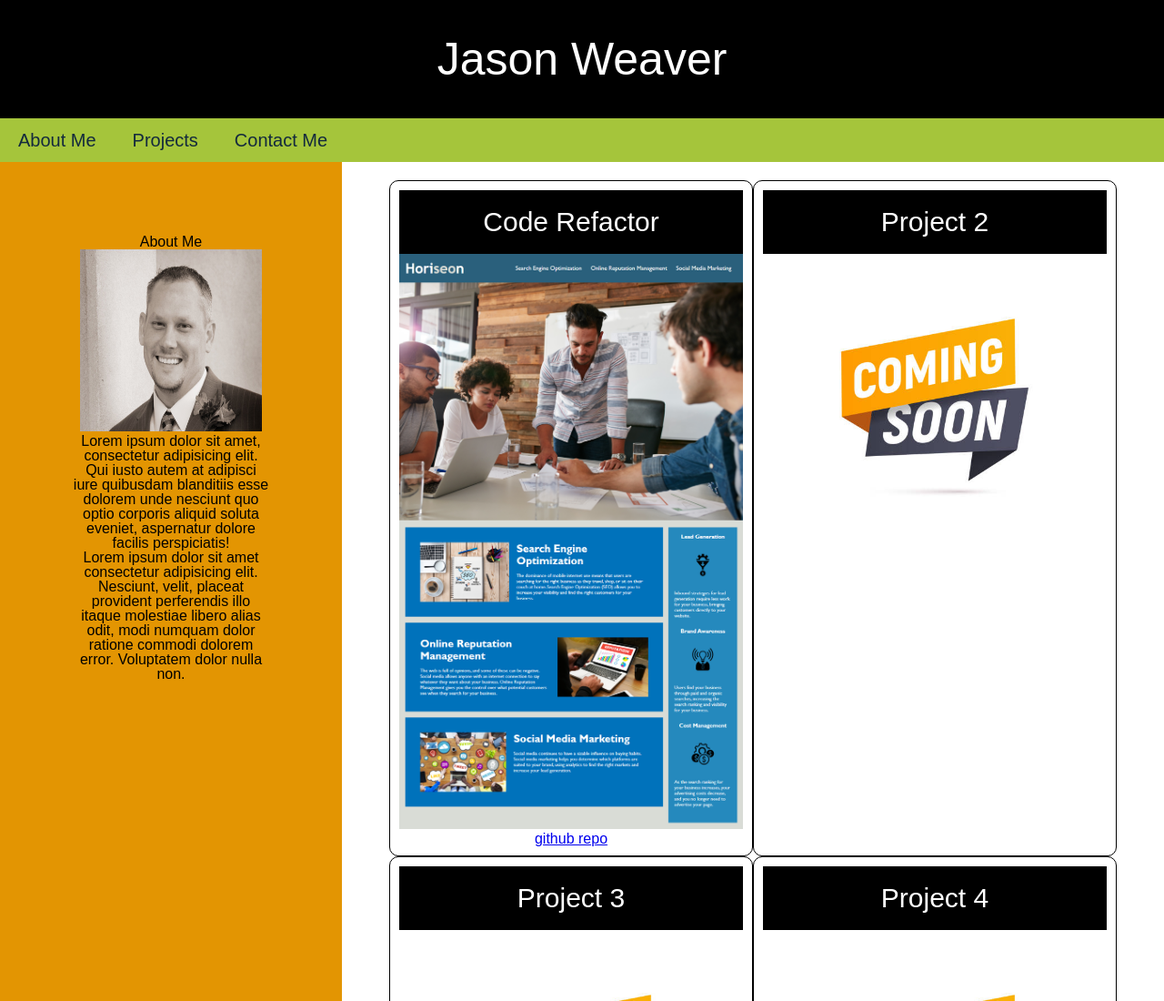
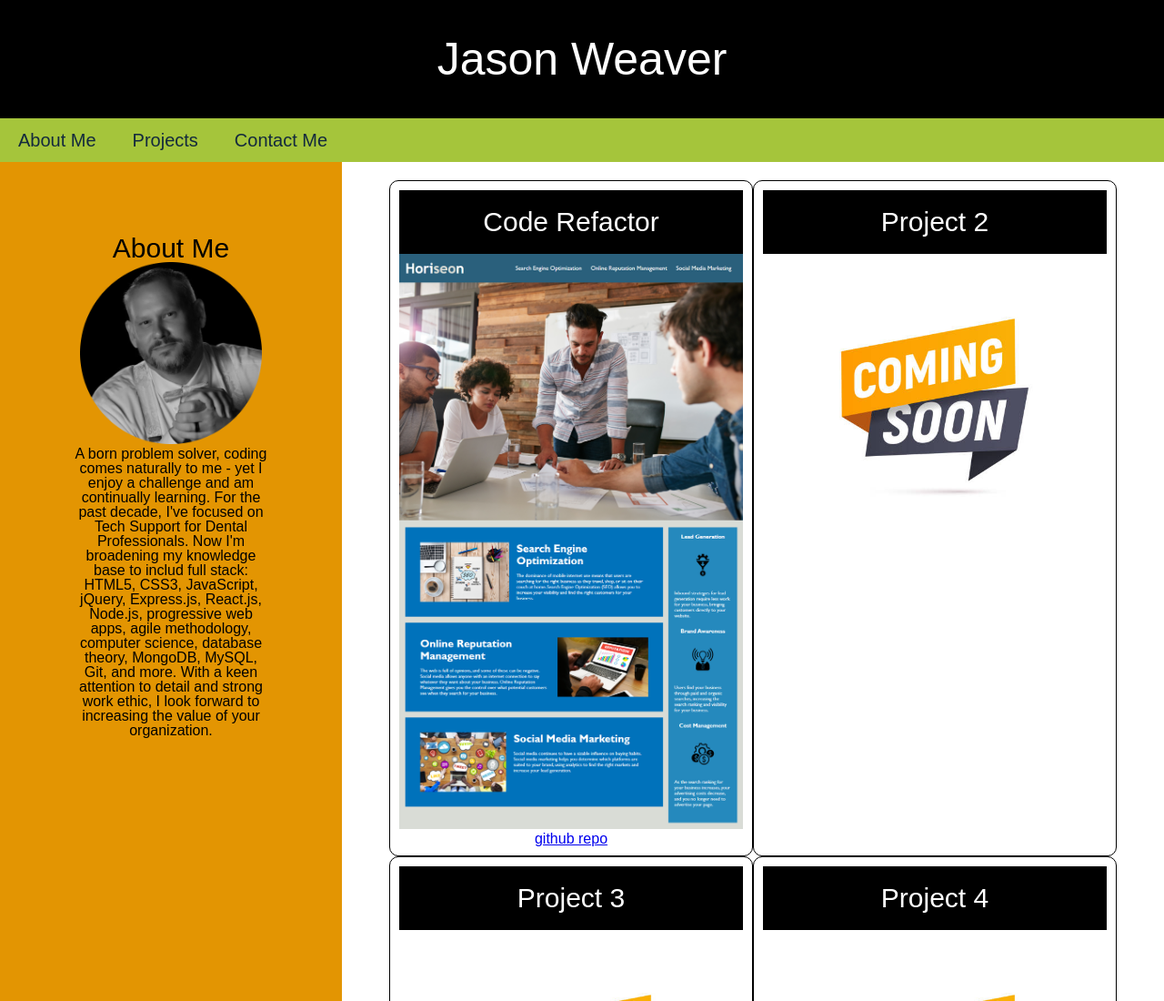
Before and after one commit to Jweaver74/Weaver-Web-Werx, a plain HTML site: page index.html in a window 1280 px wide. Shown: the top 1100 px of the page at 91% size. Drawn offline with Linux system fonts and the light colour scheme.

Commit message:
added about me section

```diff
--- a/index.html
+++ b/index.html
@@ -24,10 +24,10 @@
     <main>
       <!-- Sidebar -->
       <aside id="about">
-        <h2>About Me</h2>
-        <img height=200px width=200px src="./assets/images/20091003_173809000_iOS.jpg" alt="My picture">
-        <p>Lorem ipsum dolor sit amet, consectetur adipisicing elit. Qui iusto autem at adipisci iure quibusdam blanditiis esse dolorem unde nesciunt quo optio corporis aliquid soluta eveniet, aspernatur dolore facilis perspiciatis!</p>
-        <p>Lorem ipsum dolor sit amet consectetur adipisicing elit. Nesciunt, velit, placeat provident perferendis illo itaque molestiae libero alias odit, modi numquam dolor ratione commodi dolorem error. Voluptatem dolor nulla non.
+        <h2 style="font-size:30px">About Me</h2>
+        <img height=200px width=200px src="./assets/images/Jason bw formal-circle.png" alt="My picture">
+        <p>A born problem solver, coding comes naturally to me - yet I enjoy a challenge and am continually learning.  For the past decade, I've focused on Tech Support for Dental Professionals.  Now I'm broadening my knowledge base to includ full stack: HTML5, CSS3, JavaScript, jQuery, Express.js, React.js, Node.js, progressive web apps, agile methodology, computer science, database theory, MongoDB, MySQL, Git, and more.
+        With a keen attention to detail and strong work ethic, I look forward to increasing the value of your organization.
         </p>
       </aside>
       <!-- Product Cards -->
```
Also changed, not shown: assets/images/Jason bw formal-circle.png (added), assets/images/sqaure about me.jpg (renamed from assets/images/20091003_173809000_iOS.jpg).
